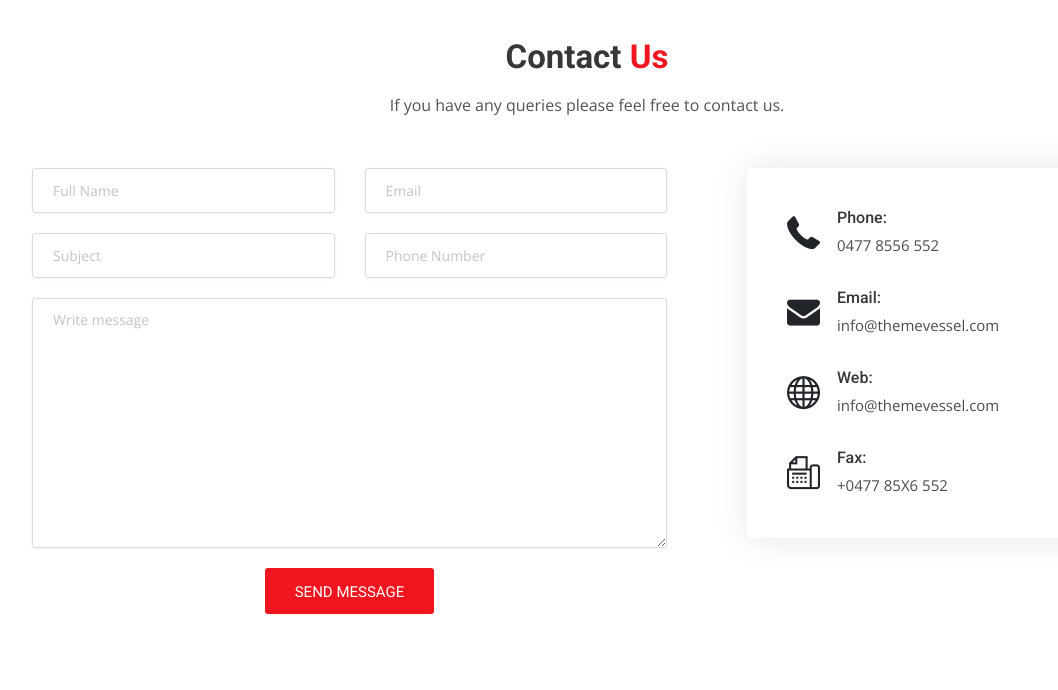
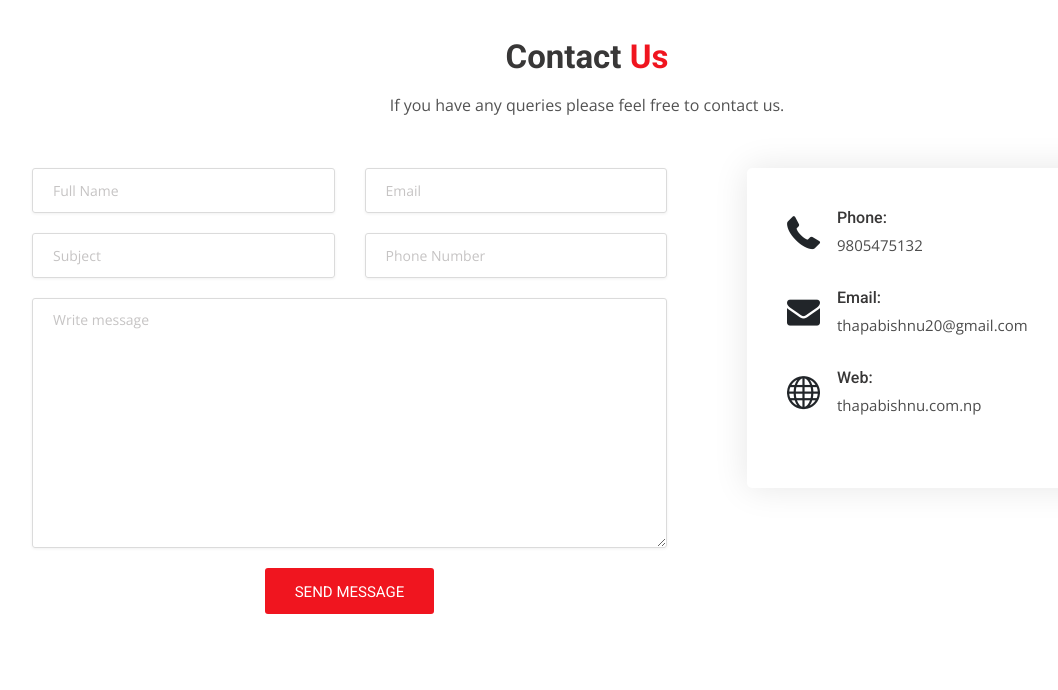
Before and after one commit to BishnuThapa/Carzone-Django, a Django app: page /contact in a window 1280 px wide. Shown: the part 423-1113 px from the top of the page, without its empty margins (53-1111 px from the left). Run offline with Django 4.2, Linux system fonts and the light colour scheme; parts of the project's set-up code (start-up, migrations or seed data) failed here and were passed over; some libraries are stand-ins or nearby versions.

Commit message:
edit details in contact us page

```diff
--- a/templates/pages/contact.html
+++ b/templates/pages/contact.html
@@ -92,7 +92,7 @@
                                 <div class="detail">
                                     <h5>Phone:</h5>
                                     <p>
-                                        <a href="#">0477 8556 552</a>
+                                        <a href="#">9805475132</a>
                                     </p>
                                 </div>
                             </div>
@@ -103,7 +103,7 @@
                                 <div class="detail">
                                     <h5>Email:</h5>
                                     <p>
-                                        <a href="#">info@themevessel.com</a>
+                                        <a href="#">thapabishnu20@gmail.com</a>
                                     </p>
                                 </div>
                             </div>
@@ -114,18 +114,7 @@
                                 <div class="detail">
                                     <h5>Web:</h5>
                                     <p>
-                                        <a href="#">info@themevessel.com</a>
-                                    </p>
-                                </div>
-                            </div>
-                            <div class="ci-box mb-0">
-                                <div class="icon">
-                                    <i class="flaticon-fax"></i>
-                                </div>
-                                <div class="detail">
-                                    <h5>Fax:</h5>
-                                    <p>
-                                        <a href="#">+0477 85X6 552</a>
+                                        <a href="#">thapabishnu.com.np</a>
                                     </p>
                                 </div>
                             </div>
```
